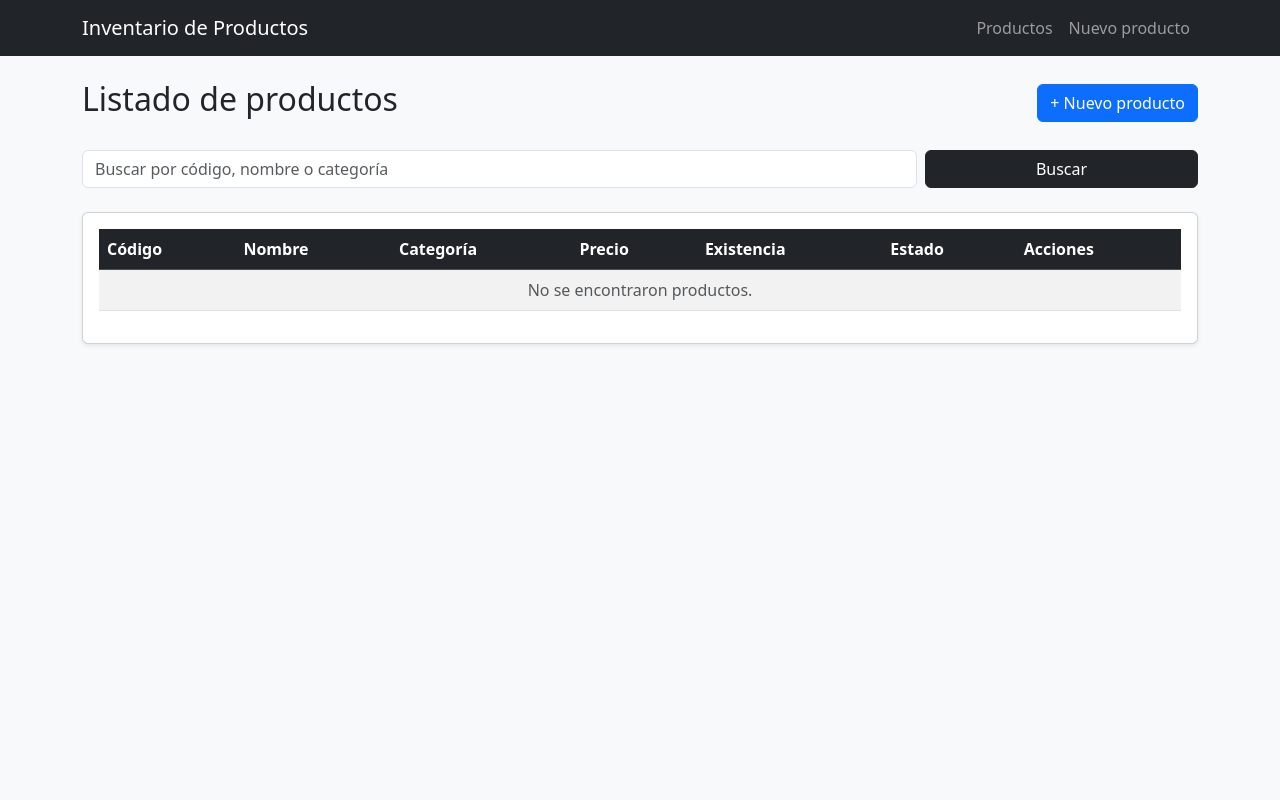
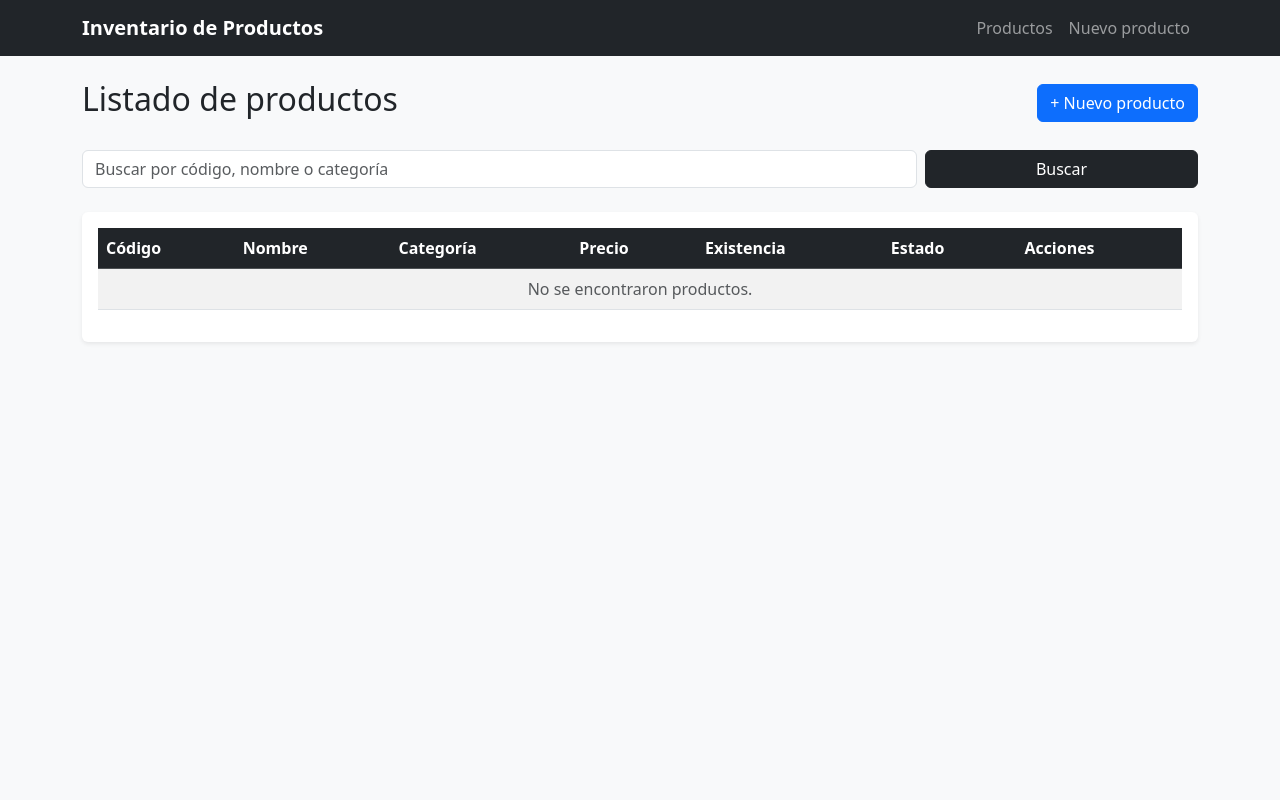
Before and after one commit to ealmengorv-ui/inventario-flask, a Flask app: page / in a window 1280 px wide. Run offline with Flask 3, Linux system fonts and the light colour scheme; data that the repository does not hold is empty; some libraries are stand-ins or nearby versions.

Commit message:
Agrega estructura static y estilos del inventario

```diff
--- /dev/null
+++ b/static/css/estilos.css
@@ -0,0 +1,11 @@
+body {
+    min-height: 100vh;
+}
+
+.navbar-brand {
+    font-weight: 600;
+}
+
+.card {
+    border: none;
+}
--- a/templates/base.html
+++ b/templates/base.html
@@ -10,6 +10,11 @@
         href="https://cdn.jsdelivr.net/npm/bootstrap@5.3.8/dist/css/bootstrap.min.css"
         rel="stylesheet"
     >
+
+    <link
+    rel="stylesheet"
+    href="{{ url_for('static', filename='css/estilos.css') }}"
+>
 </head>
 
 <body class="bg-light">
```
